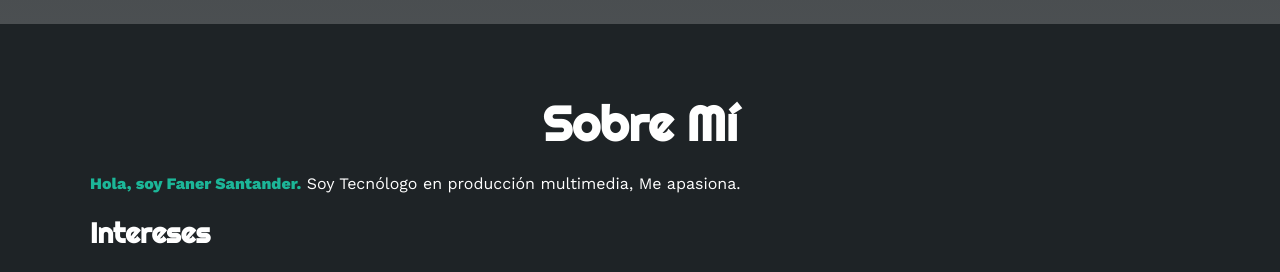
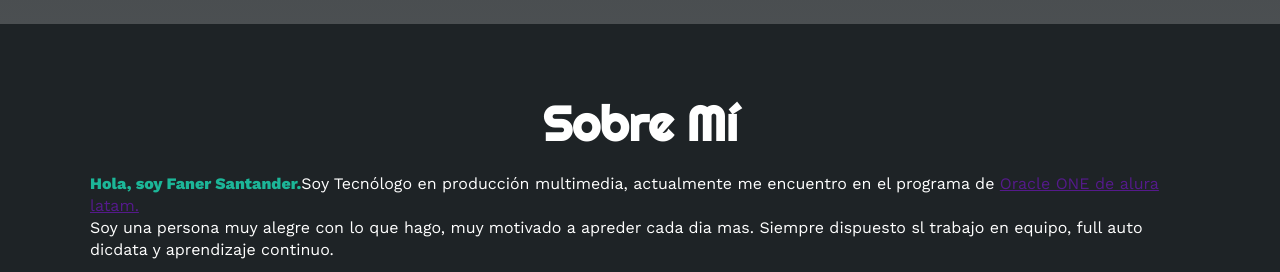
Before and after one commit to Fanerstder/Portafolio-desarrollador-web, a plain HTML site: page index.html in a window 1280 px wide. Shown: the part 1180-1452 px from the top of the page. Drawn offline with nearby package versions, Linux system fonts and the light colour scheme.

Commit message:
Actualizar index.html

```diff
--- a/index.html
+++ b/index.html
@@ -71,7 +71,7 @@
     <section id="sobremi" class="sobremi">
         <div class="contenido-seccion">
             <h2>Sobre Mí</h2>
-            <p><span>Hola, soy Faner Santander.</span> Soy Tecnólogo en producción multimedia, Me apasiona.</p>
+            <p><span>Hola, soy Faner Santander.</span>Soy Tecnólogo en producción multimedia, actualmente me encuentro en el programa de <a href="">Oracle ONE de alura latam.</a><br>Soy una persona muy alegre con lo que hago, muy motivado a apreder cada dia mas. Siempre dispuesto sl trabajo en equipo, full auto dicdata y aprendizaje continuo.</p>
 
             <div class="fila">
                 <!-- datos personales -->
```
